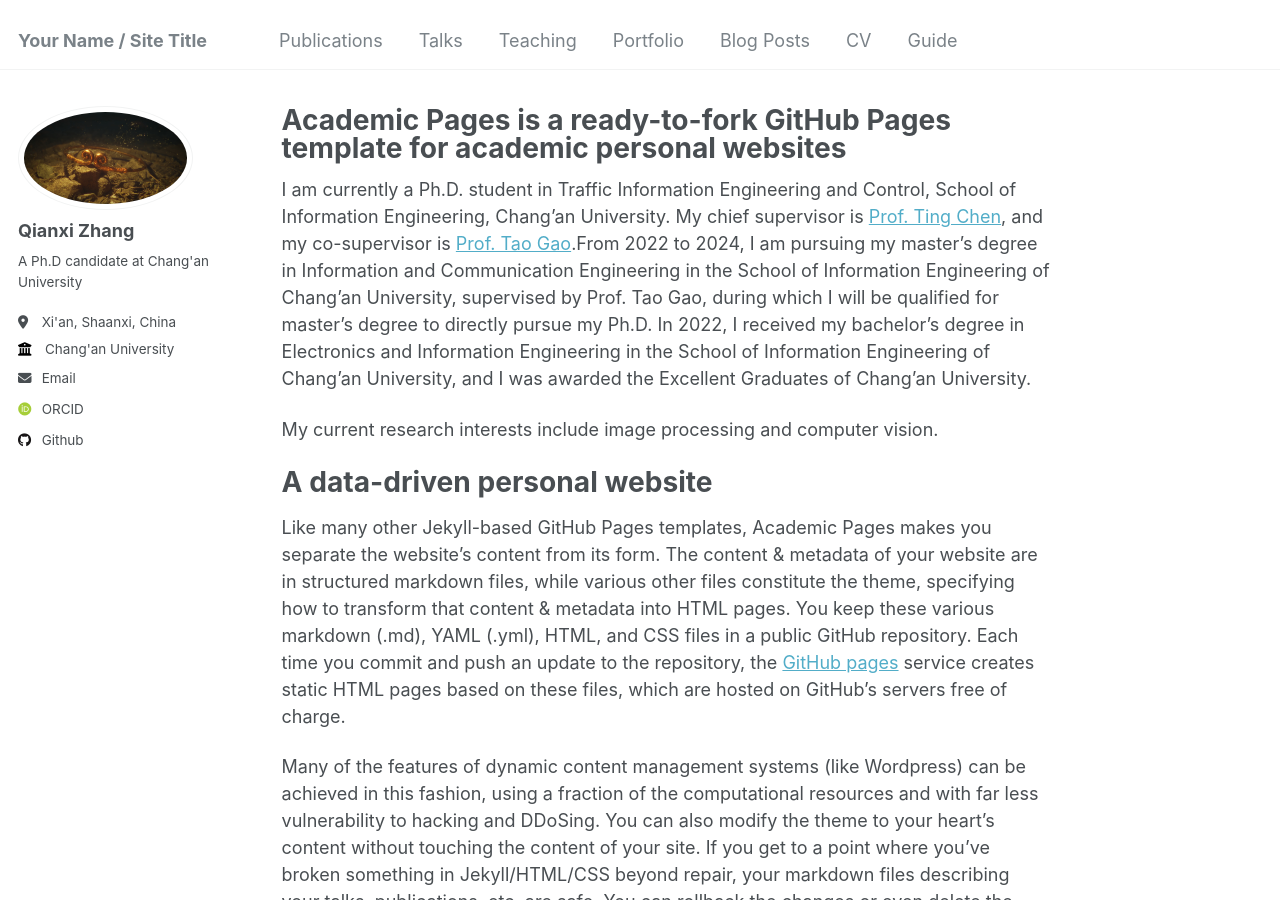
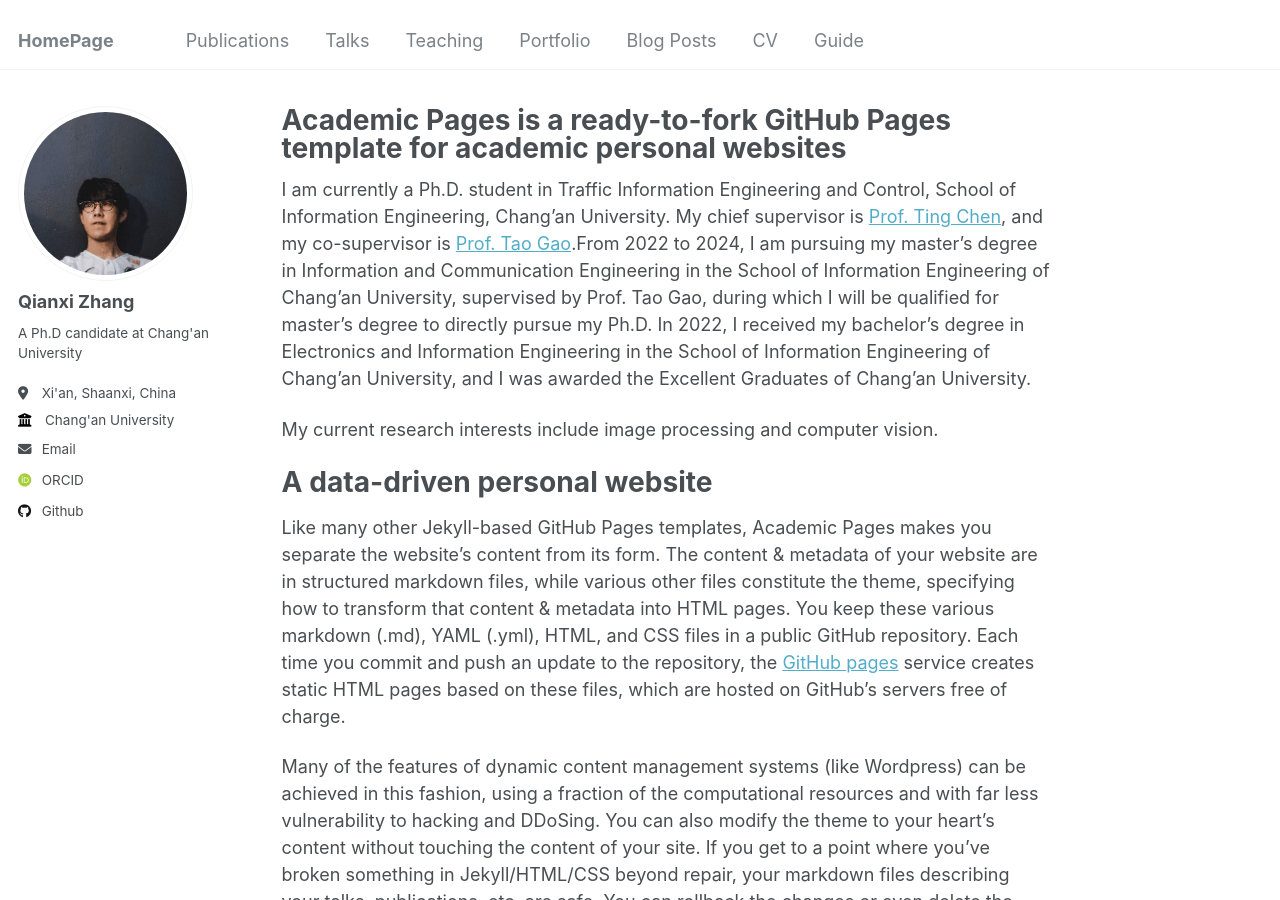
Before and after one commit to zqx1216155858/zqx1216155858.github.io, a Jekyll site: the page built from _pages/about.md, in a window 1280 px wide and 900 px high. Built offline with Jekyll 4.4.1, drawn with Linux system fonts in a browser that asks for light colours; some web fonts are replaced.

Commit message:
Update _config.yml

```diff
--- a/_config.yml
+++ b/_config.yml
@@ -8,11 +8,11 @@
 
 # Basic Site Settings
 locale                   : "en-US"
-title                    : "Your Name / Site Title"
+title                    : "HomePage"
 title_separator          : "-"
 name                     : &name "Your Name"
 description              : &description "personal description"
-url                      : https://academicpages.github.io # the base hostname & protocol for your site e.g. "https://mmistakes.github.io"
+url                      : https://zqx.github.io # the base hostname & protocol for your site e.g. "https://mmistakes.github.io"
 baseurl                  : "" # the subpath of your site, e.g. "/blog"
 repository               : "academicpages/academicpages.github.io"
 
@@ -21,7 +21,7 @@ repository               : "academicpages/academicpages.github.io"
 #               Additional customization can be done by editing /_includes/author-profile.html
 author:
   # Biographic information
-  avatar           : "wukong.jpg"
+  avatar           : "ts.png"
   name             : "Qianxi Zhang"
   pronouns         : # example: "she/her"
   bio              : "A Ph.D candidate at Chang'an University"
```
